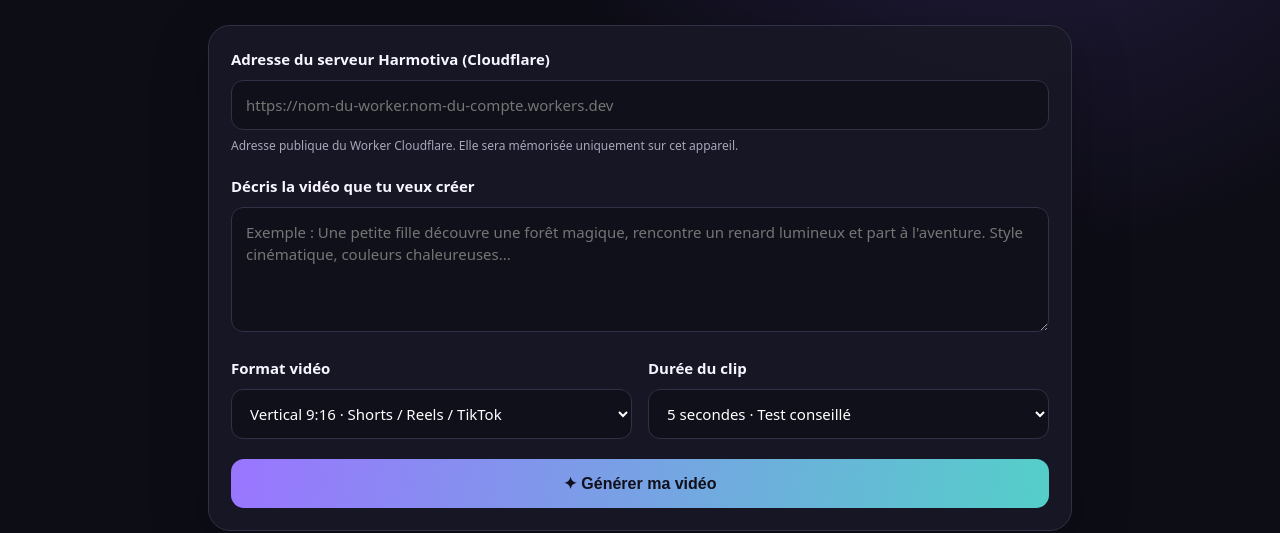
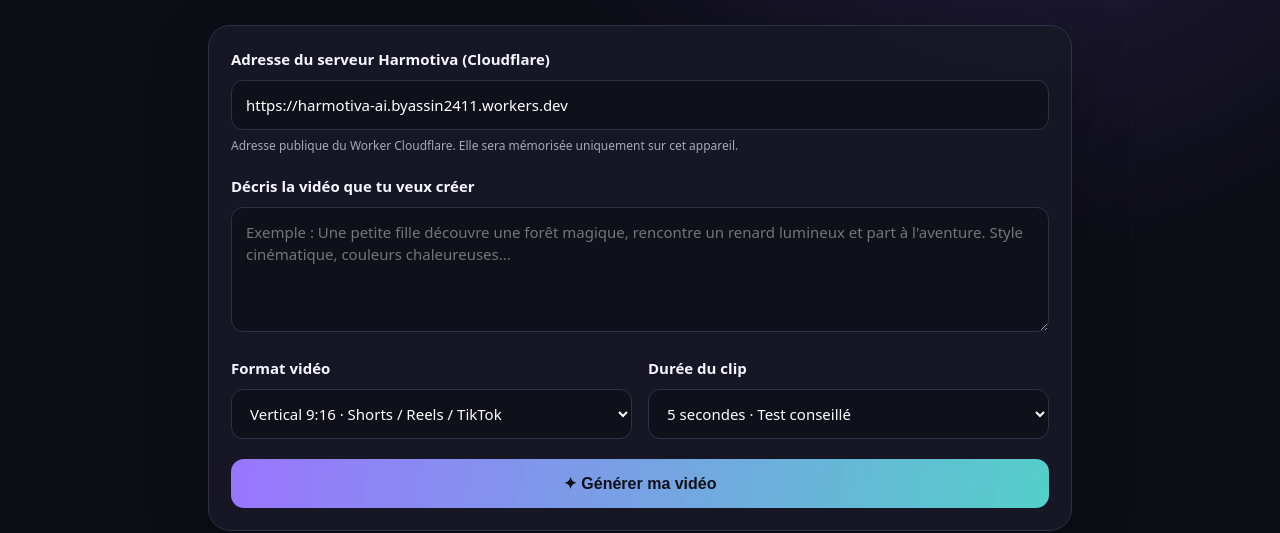
Before and after one commit to ikramyassin1209-jpg/Harmotiva-ai, a plain HTML site: page index.html in a window 1280 px wide. Shown: the part 280-813 px from the top of the page. Drawn offline with Linux system fonts and the light colour scheme.

Commit message:
Set Harmotiva Cloudflare Worker endpoint

```diff
--- a/index.html
+++ b/index.html
@@ -40,7 +40,7 @@ footer{margin-top:24px;color:var(--muted);font-size:12px;text-align:center}
 </main>
 <script>
 const button=document.getElementById("generate"),promptInput=document.getElementById("prompt"),notice=document.getElementById("notice"),resultBox=document.getElementById("result"),video=document.getElementById("video"),download=document.getElementById("download"),apiInput=document.getElementById("apiUrl");
-apiInput.value=localStorage.getItem("harmotiva_worker_url")||"";
+apiInput.value=localStorage.getItem("harmotiva_worker_url")||"https://harmotiva-ai.byassin2411.workers.dev";
 function showMessage(message,isError=false){notice.textContent=message;notice.classList.add("show");notice.classList.toggle("error",isError)}
 function getBase(){const raw=apiInput.value.trim().replace(/\/$/,"");if(!raw)throw new Error("Ajoute d'abord l'adresse du Worker Cloudflare.");const u=new URL(raw);if(u.protocol!=="https:")throw new Error("L'adresse du serveur doit commencer par https://");return raw}
 async function readJson(response){const text=await response.text();let data;try{data=JSON.parse(text)}catch{throw new Error("Réponse serveur illisible ("+response.status+").")}if(!response.ok)throw new Error(data.error||data.message||"Erreur serveur "+response.status);return data}
```
